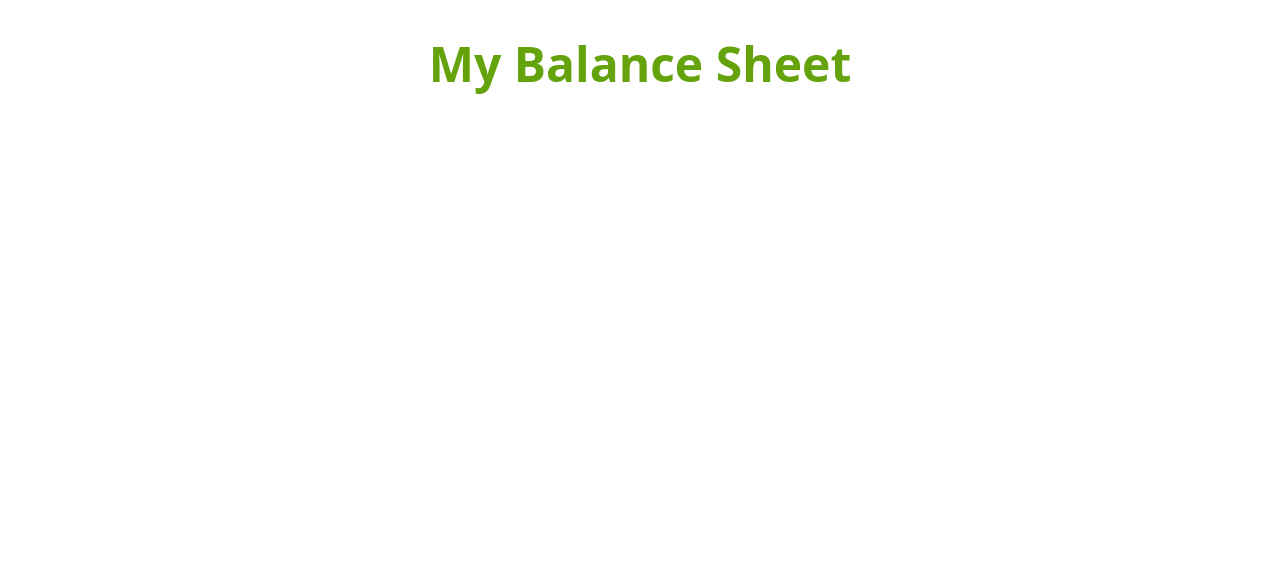
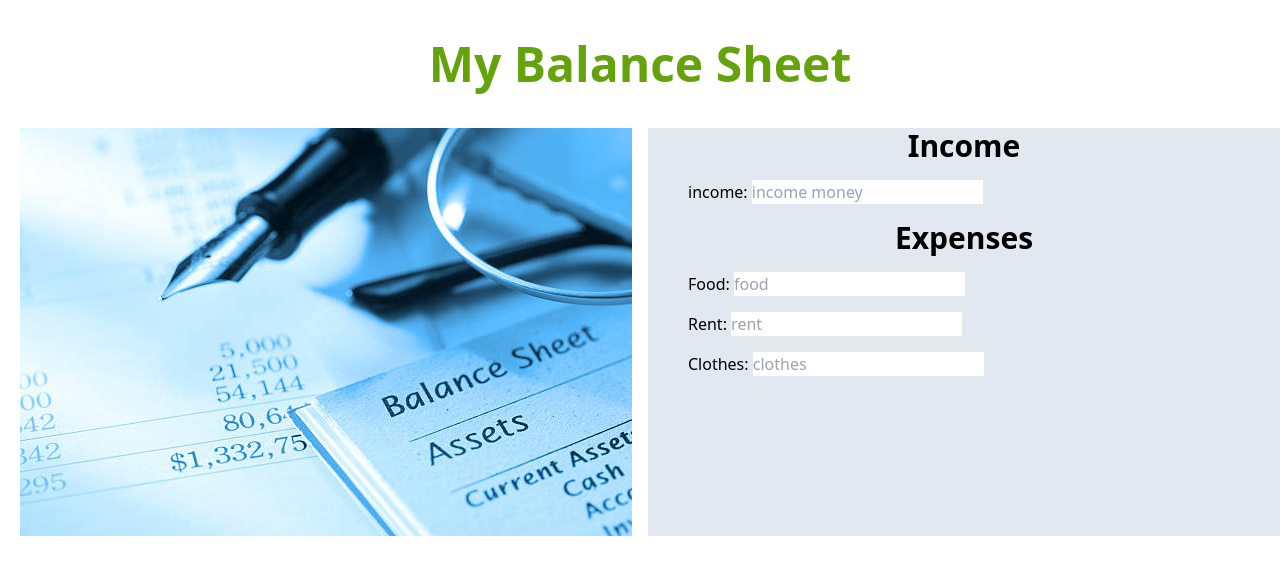
Before and after one commit to azadk53/money-calculation, a plain HTML site: page index.html in a window 1280 px wide. Drawn offline with nearby package versions, Linux system fonts and the light colour scheme.

Commit message:
main-body commit

```diff
--- a/index.html
+++ b/index.html
@@ -11,8 +11,40 @@
 
 <body>
     <header>
+        <!--  header section -->
         <h1 class="text-5xl font-bold text-lime-600	text-center mt-10 ">My Balance Sheet</h1>
     </header>
+
+    <main>
+        <section class="grid grid-cols-2 gap-4">
+            <!-- image part -->
+            <div class="mt-10 ml-5">
+                <img src="image/balancesheet.jpg" alt="">
+            </div>
+            <div class="bg-slate-200 mt-10">
+                <div class="px-10">
+                    <h3 class="text-center text-3xl font-semibold mb-4">Income</h3>
+                    <div class="mb-4">
+                        <p class="inline">income:</p>
+                        <input type="text" placeholder="income money">
+                    </div>
+                    <h3 class="text-center text-3xl font-semibold mb-4">Expenses</h3>
+                    <div class="px-auto mb-4">
+                        <p class="inline">Food:</p>
+                        <input type="text" placeholder="food">
+                    </div>
+                    <div class="mb-4">
+                        <p class="inline">Rent:</p>
+                        <input type="text" placeholder="rent">
+                    </div>
+                    <div class="mb-4">
+                        <p class="inline">Clothes:</p>
+                        <input type="text" placeholder="clothes">
+                    </div>
+                </div>
+            </div>
+        </section>
+    </main>
 </body>
 
 </html>
```
Also changed, not shown: image/balancesheet.jpg (added).
